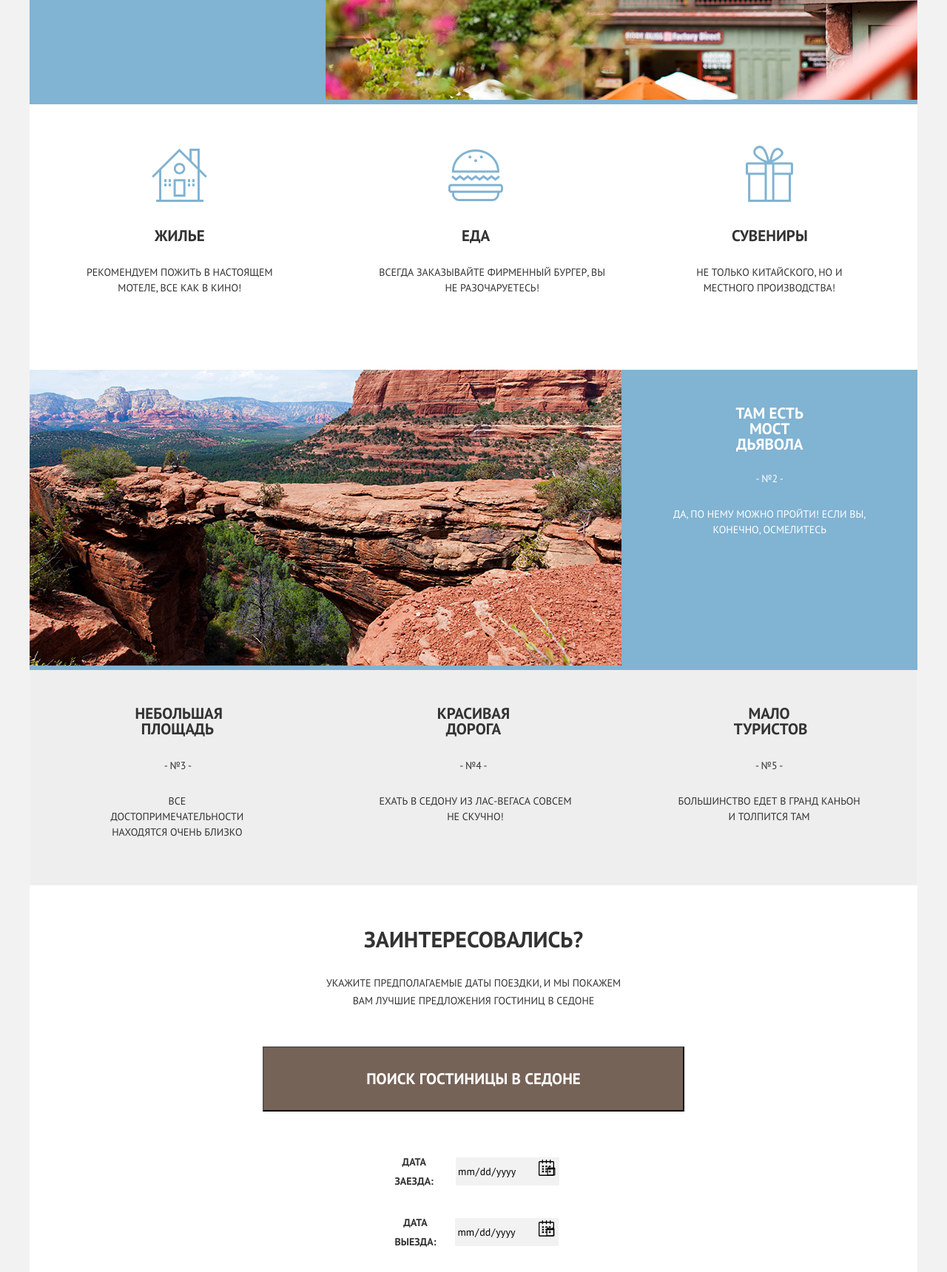
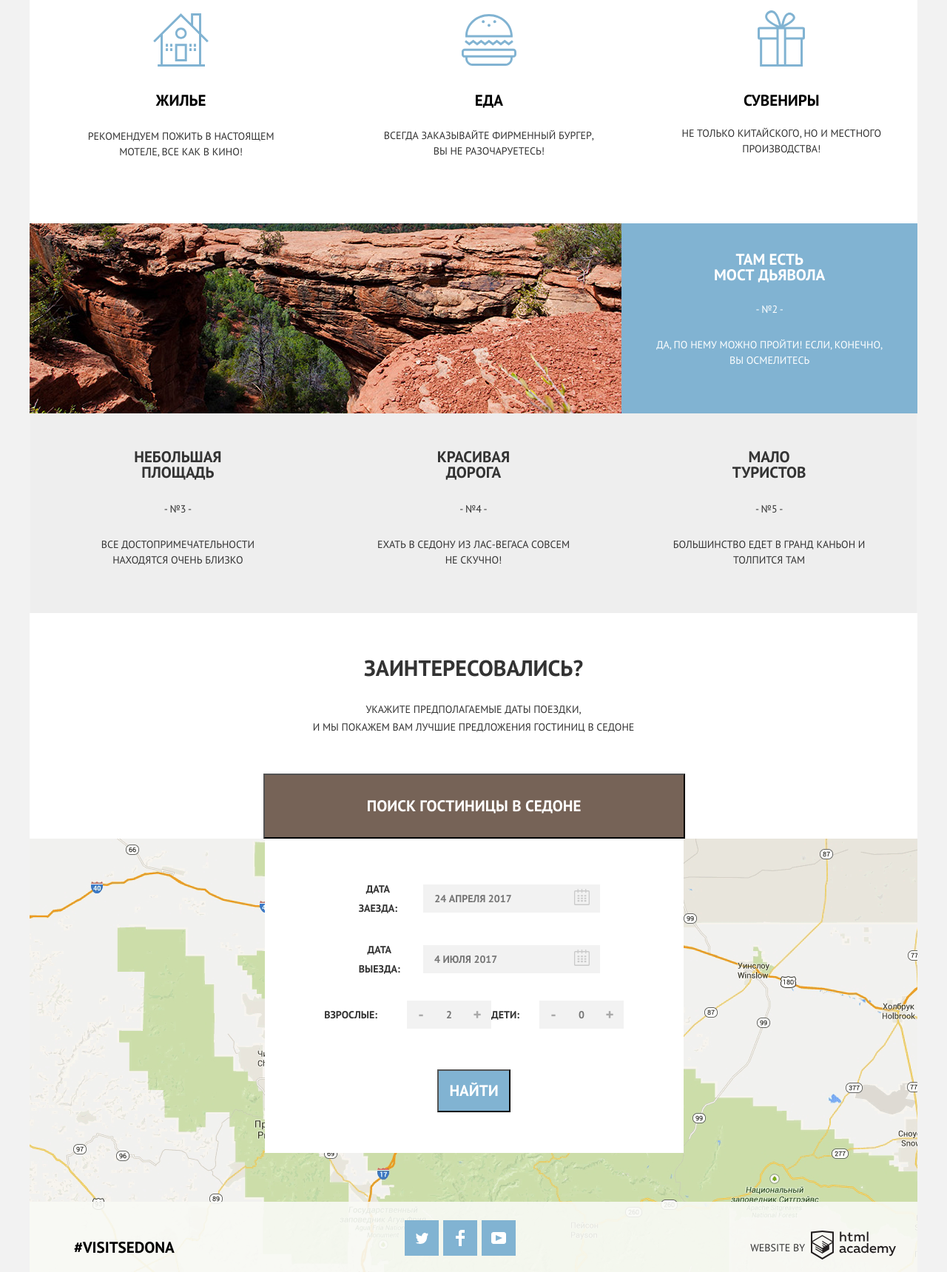
Before and after one commit to AleksaKop/561623-sedona, a plain HTML site: page index.html in a window 1280 px wide. Shown: the part 1080-2800 px from the top of the page at 74% size. Drawn offline with Linux system fonts and the light colour scheme.

Commit message:
Декоративные элементы

```diff
--- a/css/style.css
+++ b/css/style.css
@@ -8,6 +8,7 @@ body {
   color: #333333;
   text-transform: uppercase;
   background-color: #f2f2f2;
+  position: relative;
 }
 
 .page-wrapper {
@@ -91,10 +92,6 @@ a {
   margin: 0;
 }
 
-.main-page .main-section {
-  position: relative;
-}
-
 .main-section {
   background-color: #f2f2f2;
   background-image: url('../img/backgroundphoto.jpg');
@@ -104,14 +101,15 @@ a {
   box-sizing:border-box;
   width: 100%;
   padding-top: 77px;
-  padding-bottom: 96px;
+  padding-bottom: 74px;
+  position: relative;
 }
 
 .main-section::before {
   content: '';
   position: absolute;
   bottom: 0;
-  left: 0px;
+  left: 0;
   width: 100%;
   height: 57px;
   background-image: url('../img/frame.png');
@@ -130,17 +128,25 @@ a {
 .main-page__slogan-title {
   font-size: 21px;
   line-height: 26px;
-  margin-bottom: 36px;
+  margin-bottom: 25px;
   margin-top: 0;
+  color: #000000;
+  /*max-width: 36.6%;
   margin-right: auto;
-  margin-left: auto;
-  white-space: pre;
+  margin-left: auto;*/
 }
 
 .main-page__slogan-text {
   font-size: 14px;
   line-height: 26px;
-  margin: 0;
+  margin: 0 auto;
+}
+
+.main-page__hyphen {
+  display: block;
+  width: 13px;
+  height: 2px;
+  background-color: #000000;
 }
 
 .feature__list {
@@ -154,28 +160,33 @@ a {
 
 .feature__info {
   width: 33.3%;
-  padding-top: 48px;
+  padding-top: 38px;
   padding-bottom: 61px;
 }
 
 .feature__pic {
+  display: flex;
   width: 66.7%;
-  margin: auto;
+  margin: 0 auto;
+  overflow: hidden;
+  position: relative;
 }
 
 .feature__pic img {
-  max-width: 100%;
+  position: absolute;
+  bottom: 0;
+  width: 100%;
   height: auto;
 }
 
 .feature__info--sity h3 {
   font-size: 21px;
   line-height: 21px;
+  max-width: 50%;
   margin-top: 0;
   margin-bottom: 25px;
   margin-left: auto;
   margin-right: auto;
-  white-space: pre;
 }
 
 .feature__number {
@@ -183,25 +194,21 @@ a {
   font-size: 14px;
   line-height: 21px;
   margin-bottom: 27px;
+  margin-right: auto;
+  margin-left: auto;
 }
 
 .feature__info--sity .feature__cause {
-  margin-top: 0;
-  margin-bottom: 0;
-  padding-left: 31px;
-  padding-right: 66px;
+  font-size: 14px;
+  line-height: 21px;
+  text-align: center;
+  max-width: 70%;
+  margin: 0 auto;
 }
 
 .feature__item:nth-child(1) {
   display: flex;
   flex-wrap: wrap;
-}
-
-.feature__detail-item h4 {
-  font-size: 21px;
-  line-height: 21px;
-  margin-top: 0;
-  margin-bottom: 29px;
 }
 
 .feature__list,
@@ -257,28 +264,55 @@ a {
   margin-bottom: 29px;
 }
 
+.feature__detail-item--house h4 {
+  font-size: 21px;
+  line-height: 21px;
+  color: #000000;
+  margin-top: 0;
+  margin-bottom: 28px;
+  margin-right: auto;
+  margin-left: auto;
+}
+
+.feature__detail-item--food h4 {
+  font-size: 21px;
+  line-height: 21px;
+  color: #000000;
+  margin-top: 0;
+  margin-bottom: 27px;
+  margin-right: auto;
+  margin-left: auto;
+}
+
+.feature__detail-item--souvenirs h4 {
+  font-size: 21px;
+  line-height: 21px;
+  color: #000000;
+  margin-top: 0;
+  margin-bottom: 24px;
+  margin-right: auto;
+  margin-left: auto;
+}
+
 .feature__detail-item--house .feature__detail-cause {
   font-size: 14px;
   line-height: 21px;
-  margin-top: 0;
-  padding-left: 50px;
-  padding-right: 50px;
+  max-width: 70%;
+  margin: 0 auto;
 }
 
 .feature__detail-item--food .feature__detail-cause {
   font-size: 14px;
   line-height: 21px;
-  margin-top: 0;
-  padding-left: 58px;
-  padding-right: 14px;
+  max-width: 70%;
+  margin: 0 auto;
 }
 
 .feature__detail-item--souvenirs .feature__detail-cause {
   font-size: 14px;
   line-height: 21px;
-  margin-top: 0;
-  padding-left: 67px;
-  padding-right: 68px;
+  max-width: 80%;
+  margin: 0 auto;
 }
 
 .feature__info--bridge h3 {
@@ -286,20 +320,21 @@ a {
   line-height: 21px;
   margin-top: 0;
   margin-bottom: 26px;
-  padding-left: 127px;
-  padding-right: 127px;
+  margin-right: auto;
+  margin-left: auto;
 }
 
 .feature__info--bridge .feature__cause {
-  margin-top: 0;
-  margin-bottom: 0;
-  padding-left: 55px;
-  padding-right: 55px;
+  font-size: 14px;
+  line-height: 21px;
+  max-width: 80%;
+  margin: 0 auto;
 }
 
 .feature__item:nth-child(2) {
   display: flex;
   flex-wrap: wrap;
+  width: 100%;
 }
 
 .feature__item:nth-child(3),
@@ -314,78 +349,76 @@ a {
 .feature__item--space h3 {
   font-size: 21px;
   line-height: 21px;
+  max-width: 30%;
   margin-top: 0;
   margin-bottom: 29px;
-  padding-left: 142px;
-  padding-right: 143px;
+  margin-right: auto;
+  margin-left: auto;
 }
 
 .feature__item--road h3 {
   font-size: 21px;
   line-height: 21px;
+  max-width: 30%;
   margin-top: 0;
   margin-bottom: 29px;
-  padding-left: 150px;
-  padding-right: 150px;
+  margin-right: auto;
+  margin-left: auto;
 }
 
 .feature__item--tourist h3 {
   font-size: 21px;
   line-height: 21px;
+  max-width: 30%;
   margin-top: 0;
   margin-bottom: 29px;
-  padding-left: 152px;
-  padding-right: 152px;
+  margin-right: auto;
+  margin-left: auto;
 }
 
 .feature__item--space .feature__cause {
   font-size: 14px;
   line-height: 21px;
-  margin-top: 0;
-  margin-bottom: 0;
-  padding-left: 98px;
-  padding-right: 100px;
+  margin: 0 auto;
+  max-width: 56%;
 }
 
 .feature__item--road .feature__cause {
   font-size: 14px;
   line-height: 21px;
-  margin-top: 0;
-  margin-bottom: 0;
-  padding-left: 68px;
-  padding-right: 63px;
+  margin: 0 auto;
+  max-width: 70%;
 }
 
 .feature__item--tourist .feature__cause {
   font-size: 14px;
   line-height: 21px;
-  margin-top: 0;
-  margin-bottom: 0;
-  padding-left: 76px;
-  padding-right: 76px;
+  margin: 0 auto;
+  max-width: 70%;
 }
 
 .search-hotels {
   background-color: #ffffff;
-  padding-top: 55px;
+  padding-top: 56px;
   text-align: center;
- }
+  position: relative;
+}
 
-.search-hotels h3 {
+.search-hotels .search-hotels__title {
   font-size: 30px;
   line-height: 36px;
   margin-top: 0;
-  margin-bottom: 29px;
+  margin-bottom: 26px;
+  margin-right: auto;
+  margin-left: auto;
 }
 
 .search-hotels__request {
   font-size: 14px;
   line-height: 24px;
+  padding-bottom: 139px;
   text-transform: uppercase;
-  margin-top: 0;
-  margin-bottom: 50px;
-  padding-left: 392px;
-  padding-right: 392px;
+  margin: 0 auto;
 }
 
 .search-hotels__button {
@@ -397,7 +430,8 @@ a {
   color: #ffffff;
   padding: 29px;
   display: inline-block;
-  width: 47.5%;
+  max-width: 100%;
+  width: 100%;
 }
 
 .search-hotels__button:hover {
@@ -409,8 +443,17 @@ a {
   color: #857871;
 }
 
+.search-hotels__modal {
+  position: absolute;
+  left: 26.3%;
+  top: 24%;
+  z-index: 1;
+  width: 47.5%;
+  max-width: 100%;
+}
+
 .search-hotels__form {
-  width: 47.5%;
+  width: 100%;
   margin: auto;
 }
 
@@ -453,6 +496,20 @@ a {
   align-items: center;
 }
 
+.search-hotels__item--arrial input,
+.search-hotels__item--departure input {
+  padding-left: 13px;
+  padding-top: 13px;
+  padding-bottom: 13px;
+  padding-right: 40px;
+  font: inherit;
+  color: #000000;
+  font-weight: 700;
+  text-transform: uppercase;
+  width: 75%;
+  height: 38px;
+}
+
 .search-hotels__section input:hover {
   background-color: #ebebeb;
 }
@@ -471,32 +528,21 @@ a {
   position: relative;
 }
 
-.search-hotels__item--departure::before {
-  content: "";
-  position: absolute;
-  top: 20%;
-  right: 3%;
-  width: 21px;
-  height: 22px;
-  background-image: url('../img/calendar.svg');
-  background-position: center;
-}
-
 .search-hotels__item--arrial {
   position: relative;
 }
 
-.search-hotels__item--arrial::before {
-  content: "";
+.search-hotels__item--arrial .search-hotels__link-calendar {
   position: absolute;
-  top: 20%;
-  right: 3%;
-  width: 21px;
-  height: 22px;
-  background-image: url('../img/calendar.svg');
-  background-position: center;
+  top: 25%;
+  right: 4%;
 }
 
+.search-hotels__item--departure .search-hotels__link-calendar {
+  position: absolute;
+  top: 25%;
+  right: 4%;
+}
 
 .search-hotels__item--arrial .search-hotels__label {
   margin-right: 21px;
@@ -517,6 +563,12 @@ a {
 .search-hotels__item--adult input,
 .search-hotels__item--children input {
   width: 38px;
+  height: 38px;
+  text-align: center;
+  font: inherit;
+  color: #000000;
+  font-weight: 700;
+  text-transform: uppercase;
 }
 
 .search-hotels__label {
@@ -525,7 +577,7 @@ a {
   margin-right:
 }
 
-.search-hotels__link-calendar:hover path {
+.search-hotels__link-calendar:hover path{
    fill: #000000;
 }
 
@@ -582,12 +634,28 @@ a {
   color: #88b6d1;
 }
 
+.map__pic {
+  width: 100%;
+  margin: 0;
+  overflow: hidden;
+}
+
+.footer-page__main{
+  max-width: inherit;
+  position: absolute;
+  bottom: 0;
+}
+
 .footer-page {
   background-color: rgba(249, 250, 246, 0.9);
-  margin: 0;
-  padding: 0;
   display: flex;
   width: 100%;
+}
+
+.footer-page__container {
+  padding-top: 49px;
+  margin: 0;
+  width: 33.3%;
 }
 
 .footer-page__reference {
@@ -595,39 +663,34 @@ a {
   line-height: 26px;
   font-weight: 700;
   color: #000000;
-  padding-top: 49px;
-  padding-bottom: 47px;
-  padding-left: 133px;
-  margin-right: 258px;
-  margin-top: 0;
-  margin-bottom: 0;
-  margin-left: 0;
-
+  margin: 0;
+  padding-left: 60px;
 }
 
 .socials {
- padding-top: 37px;
- padding-bottom: 35px;
- margin-right: 227px;
+  padding-top: 25px;
+  padding-bottom: 35px;
+  margin: 0;
+  width: 33.3%;
 }
 
 .socials__list {
   list-style: none;
   display: flex;
   flex-wrap: wrap;
-  justify-content: space-between;
-  width: 150px;
+  justify-content: center;
   margin: 0 auto;
   padding: 0;
 }
 
 .socials__button {
-  display: flex;
+  display:flex;
+  justify-content: center;
   align-items: center;
-  justify-content: center;
   width: 46px;
   height: 48px;
   background-color: #81b3d2;
+  margin-right: 6px;
 }
 
 .socials__button:hover {
@@ -644,7 +707,9 @@ a {
 
 .copyright {
   display: flex;
-  justify-content: center;
+  justify-content: flex-end;
+  width: 33.3%;
+  padding-right: 29px;
 }
 
 .copyright__text {
@@ -653,14 +718,12 @@ a {
   line-height: 26px;
   font-weight: 400;
   padding-top: 49px;
-  padding-bottom: 55px;
-  padding-right: 8px;
+  margin-right: 8px;
 }
 
 .copyright__logo {
   display: block;
   padding-top: 39px;
-  padding-bottom: 40px;
   width: 115px;
   height: 41px;
 }
@@ -678,7 +741,7 @@ a {
 .main-container__form {
   color: #ffffff;
   background-color: #f2f2f2;
-  background-image: url('../img/backgroundfoto2.jpg');
+  background-image: url('../img/backgroundphoto2.jpg');
   background-position: center center;
   background-repeat: no-repeat;
   box-sizing: border-box;
@@ -687,13 +750,24 @@ a {
   justify-content: flex-start;
   padding-top: 30px;
   padding-bottom: 30px;
+  padding-left: 6%;
+  padding-right: 6%;
 }
 
 .main-container__section:nth-child(1) {
   text-align: left;
-  margin-left: 6%;
-  margin-right: 112px;
+  margin: 0;
   padding: 0;
+  width: 24.2%;
+}
+
+.main-container__section:nth-child(1) .main-container__title,
+.main-container__section:nth-child(2) .main-container__title {
+  margin-bottom: 28px;
+}
+
+.main-container__section:nth-child(3) .main-container__title {
+  margin-bottom: 9px;
 }
 
 .main-container__section:nth-child(2) {
@@ -701,24 +775,49 @@ a {
   margin-left: 0;
   margin-right: auto;
   padding: 0;
+  width: 24.2%;
 }
 
 .main-container__section:nth-child(3) {
   text-align: center;
   margin-left: 0;
   padding: 0;
-  margin-right: 6%;
+  width: 30%;
 }
 
 .main-container__title {
   font-size: 16px;
   line-height: 21px;
   font-weight: 700;
-  margin-bottom: 9px;
+  text-align: left;
+}
+
+.checkbox {
+  margin-bottom: 23px;
+}
+
+.checkbox:nth-last-child(1) {
+  margin-bottom: 0;
+}
+
+.main-container__section--infrastructure {
+  position: relative;
+}
+
+.main-container__section--infrastructure .checkbox__on:nth-child(1) {
+  position: absolute;
+  top: 24%;
+  left: 0;
+}
+
+.main-container__section--infrastructure .checkbox__on:nth-child(2) {
+  position: absolute;
+  top: 49%;
+  left: 0;
 }
 
 .price-controls {
-  height: 36px;
+  height: 32px;
   margin-bottom: 20px;
   border: 2px solid #ffffff;
   border-radius: 2px;
@@ -809,10 +908,10 @@ a {
   font-size: 14px;
   line-height: 21px;
   text-transform: uppercase;
-  padding-left: 35px;
-  padding-right: 35px;
-  padding-bottom: 8px;
-  padding-top: 8px;
+  padding-left: 33px;
+  padding-right: 33px;
+  padding-bottom: 6px;
+  padding-top: 6px;
   color: #ffffff;
   background-color: transparent;
   border: 2px solid #ffffff;
@@ -824,8 +923,13 @@ a {
 }
 
 .main-container__section {
-  width: 223px;
+  margin-right: 0;
   border: none;
+}
+
+.main-container__section p {
+  margin-top: 0;
+  margin-bottom: 0;
 }
 
 .search-result__sort {
@@ -861,6 +965,8 @@ a {
 .sort__title {
   margin: 0;
   margin-right: 42px;
+ font-size: 12px;
+ line-height: 18px;
 }
 
 .sort__list {
@@ -938,7 +1044,7 @@ a {
   display: flex;
   justify-content: flex-start;
   padding-bottom: 30px;
-  padding-top: 30px;
+  padding-top: 25px;
   padding-left: 6%;
   padding-right: 6%;
 }
@@ -972,6 +1078,8 @@ a {
   font-size: 14px;
   line-height: 26px;
   font-weight: 400;
+  margin-top: 0;
+  margin-bottom: 17px;
 }
 
 .search-result__rating-info {
@@ -1018,12 +1126,14 @@ a {
 }
 
 .search-result__button-info {
+  font-size: 14px;
+  line-height: 21px;
   color: #ffffff;
   font-weight: 700;
-  padding-top: 8px;
-  padding-bottom: 7px;
+  padding-top: 7px;
+  padding-bottom: 6px;
   padding-left: 17px;
-  padding-right: 17px;
+  padding-right: 19px;
   background-color: #81b3d2;
 }
 
@@ -1038,6 +1148,10 @@ a {
 
 .search-result__button-info--brown {
   background-color: #766357;
+  padding-top: 7px;
+  padding-bottom: 6px;
+  padding-left: 16px;
+  padding-right: 16px;
 }
 
 .search-result__button-info--brown:hover {
@@ -1054,7 +1168,6 @@ a {
   padding-bottom: 3px;
   padding-left: 17px;
   padding-right: 14px;
-  text-decoration: underline;
   background-color: #f2f2f2;
   display: block;
   margin-top: auto;
--- a/index.html
+++ b/index.html
@@ -17,7 +17,7 @@
         </a>
         <ul class='main-nav__list'>
           <li class='main-nav__item'>
-            <a class='main-nav__link' href='info.html'>Иформация</a>
+            <a class='main-nav__link' href='info.html'>Информация</a>
           </li>
           <li class='main-nav__item'>
             <a class='main-nav__link' href='media.html'>Фото и видео</a>
@@ -38,8 +38,7 @@
         <img src='img/welcome.png' width='458' height='352' alt='Добро пожаловать в Седону'>
       </section>
       <section class='main-page__slogan'>
-        <h2 class='main-page__slogan-title'>Седона - небольшой городок в Аризоне,
-         заслуживающий большего!</h2>
+          <h2 class='main-page__slogan-title'>Седона - небольшой городок в Аризоне,<br>заслуживающий большего!</h2>
         <p class='main-page__slogan-text'>Рассмотрим 5 причин, по которым Седона круче, чем Гранд Каньон!</p>
       </section>
 
@@ -48,8 +47,7 @@
         <ul class='feature__list'>
           <li class='feature__item'>
             <div class='feature__info feature__info--sity'>
-              <h3 class='feature__title'>Настоящий
-              городок</h3>
+              <h3 class='feature__title'>Настоящий городок</h3>
               <span class='feature__number'>- №1 -</span>
               <p class='feature__cause'>Седона - не аттракцион для туристов, там течет своя жизнь</p>
             </div>
@@ -84,9 +82,9 @@
                 <img src='img/main_photo2.jpg' alt='Мост дьявола'>
               </figure>
              <div class='feature__info feature__info--bridge'>
-              <h3 class='feature__title'>Там есть мост дьявола</h3>
+              <h3 class='feature__title'>Там есть <br> мост дьявола</h3>
               <span class='feature__number'>- №2 -</span>
-              <p class='feature__cause'>Да, по нему можно пройти! Если вы, конечно, осмелитесь</p>
+              <p class='feature__cause'>Да, по нему можно пройти! Если, конечно, вы осмелитесь</p>
              </div>
             </li>
               <li class='feature__item feature__item--space'>
@@ -110,29 +108,30 @@
       <section class='search-hotels'>
         <h2 class='visually-hidden'>Поиск гостиницы в Седоне</h2>
         <h3 class='search-hotels__title'>Заинтересовались?</h3>
-        <p class='search-hotels__request'>Укажите предполагаемые даты поездки, и мы покажем вам лучшие предложения гостиниц в Седоне</p>
+        <p class='search-hotels__request'>Укажите предполагаемые даты поездки, <br> и мы покажем вам лучшие предложения гостиниц в Седоне</p>
+        <div class='search-hotels__modal'>
          <button class='search-hotels__button' type='button'>Поиск гостиницы в Седоне</button>
           <form class='search-hotels__form' method='post' action='https://echo.htmlacademy.ru'>
             <fieldset class='search-hotels__section'>
               <legend class='visually-hidden'>Поиск</legend>
               <div class='search-hotels__item search-hotels__item--arrial'>
                 <label class='search-hotels__label' for='filter-arrial__date'> Дата заезда:</label>
-              <input id='filter-arrial__date' type='date' name='arrial__date'>
+                <input id='filter-arrial__date' type='text' name='arrial__date' placeholder='24 апреля 2017'>
                 <a class='search-hotels__link-calendar' href='#calendar1.html'>
-             <!--   <svg class='search-hotels__calendar' width='21' height='22' viewBox='0 0 21 22'>
+                <svg class='search-hotels__calendar' width='21' height='22' viewBox='0 0 21 22'>
 
                 <path fill='#cacaca' d='M19.251 2.025h-2.845V.648c0-.381-.294-.689-.656-.689-.363 0-.656.308-.656.689v1.377h-3.938V.648c0-.381-.294-.689-.655-.689-.363 0-.657.308-.657.689v1.377H5.906V.648c0-.381-.294-.689-.656-.689-.363 0-.657.308-.657.689v1.377H1.75C.784 2.025 0 2.847 0 3.862v16.302C0 21.179.784 22 1.75 22h17.501c.966 0 1.749-.821 1.749-1.836V3.862c0-1.015-.783-1.837-1.749-1.837zm.437 18.139a.448.448 0 0 1-.437.459H1.75a.45.45 0 0 1-.438-.459V3.862a.45.45 0 0 1 .438-.459h2.844v1.378c0 .381.294.689.657.689.362 0 .656-.308.656-.689V3.403h3.938v1.378c0 .381.294.689.657.689.361 0 .655-.308.655-.689V3.403h3.938v1.378c0 .381.293.689.656.689.362 0 .656-.308.656-.689V3.403h2.845c.241 0 .437.206.437.459v16.302z'/>
-                <path fill='#cacaca' d='M4.594 8.225h2.625v2.066H4.594zM4.594 11.668h2.625v2.067H4.594zM4.594 15.112h2.625v2.066H4.594zM9.188 15.112h2.625v2.066H9.188zM9.188 11.668h2.625v2.067H9.188zM9.188 8.225h2.625v2.066H9.188zM13.781 15.112h2.625v2.066h-2.625zM13.781 11.668h2.625v2.067h-2.625zM13.781 8.225h2.625v2.066h-2.625z'/></svg>-->
+                <path fill='#cacaca' d='M4.594 8.225h2.625v2.066H4.594zM4.594 11.668h2.625v2.067H4.594zM4.594 15.112h2.625v2.066H4.594zM9.188 15.112h2.625v2.066H9.188zM9.188 11.668h2.625v2.067H9.188zM9.188 8.225h2.625v2.066H9.188zM13.781 15.112h2.625v2.066h-2.625zM13.781 11.668h2.625v2.067h-2.625zM13.781 8.225h2.625v2.066h-2.625z'/></svg>
               </a>
               </div>
               <div class='search-hotels__item search-hotels__item--departure'>
                 <label class='search-hotels__label' for='filter-departure__date'> Дата выезда:</label>
-              <input id='filter-departure__date' type='date' name='departure__date'>
+                <input id='filter-departure__date' type='text' name='departure__date' placeholder='4 июля 2017'>
                 <a class='search-hotels__link-calendar' href='#calendar2.html'>
-               <!--  <svg class='search-hotels__calendar' width='21' height='22' viewBox='0 0 21 22'>
+                <svg class='search-hotels__calendar' width='21' height='22' viewBox='0 0 21 22'>
 
               <path fill='#cacaca' d='M19.251 2.025h-2.845V.648c0-.381-.294-.689-.656-.689-.363 0-.656.308-.656.689v1.377h-3.938V.648c0-.381-.294-.689-.655-.689-.363 0-.657.308-.657.689v1.377H5.906V.648c0-.381-.294-.689-.656-.689-.363 0-.657.308-.657.689v1.377H1.75C.784 2.025 0 2.847 0 3.862v16.302C0 21.179.784 22 1.75 22h17.501c.966 0 1.749-.821 1.749-1.836V3.862c0-1.015-.783-1.837-1.749-1.837zm.437 18.139a.448.448 0 0 1-.437.459H1.75a.45.45 0 0 1-.438-.459V3.862a.45.45 0 0 1 .438-.459h2.844v1.378c0 .381.294.689.657.689.362 0 .656-.308.656-.689V3.403h3.938v1.378c0 .381.294.689.657.689.361 0 .655-.308.655-.689V3.403h3.938v1.378c0 .381.293.689.656.689.362 0 .656-.308.656-.689V3.403h2.845c.241 0 .437.206.437.459v16.302z'/>
-              <path fill='#cacaca' d='M4.594 8.225h2.625v2.066H4.594zM4.594 11.668h2.625v2.067H4.594zM4.594 15.112h2.625v2.066H4.594zM9.188 15.112h2.625v2.066H9.188zM9.188 11.668h2.625v2.067H9.188zM9.188 8.225h2.625v2.066H9.188zM13.781 15.112h2.625v2.066h-2.625zM13.781 11.668h2.625v2.067h-2.625zM13.781 8.225h2.625v2.066h-2.625z'/></svg>-->
+              <path fill='#cacaca' d='M4.594 8.225h2.625v2.066H4.594zM4.594 11.668h2.625v2.067H4.594zM4.594 15.112h2.625v2.066H4.594zM9.188 15.112h2.625v2.066H9.188zM9.188 11.668h2.625v2.067H9.188zM9.188 8.225h2.625v2.066H9.188zM13.781 15.112h2.625v2.066h-2.625zM13.781 11.668h2.625v2.067h-2.625zM13.781 8.225h2.625v2.066h-2.625z'/></svg>
                 </a>
               </div>
               <div class='search-hotels__container'>
@@ -154,13 +153,19 @@
                 </div>
               </fieldset>
             </form>
+          </div>
+        <figure class='map__pic'>
           <img src='img/map.png' alt='Карта'>
+        </figure>
       </section>
     </main>
 
-     <footer class='footer-page'>
+
+    <footer class='footer-page footer-page__main'>
+      <div class='footer-page__container'>
         <p class='footer-page__reference'>#visitsedona
         </p>
+      </div>
 
       <div class='socials'>
         <ul class='socials__list'>
```
Also changed, not shown: hotels.html (+19 -17 lines), img/backgroundphoto.jpg, img/backgroundphoto2.jpg (renamed from img/backgroundfoto2.jpg), img/hotels_photo2.jpg, img/hotels_photo3.jpg. Lines whose indentation alone changed are shown as unchanged.
